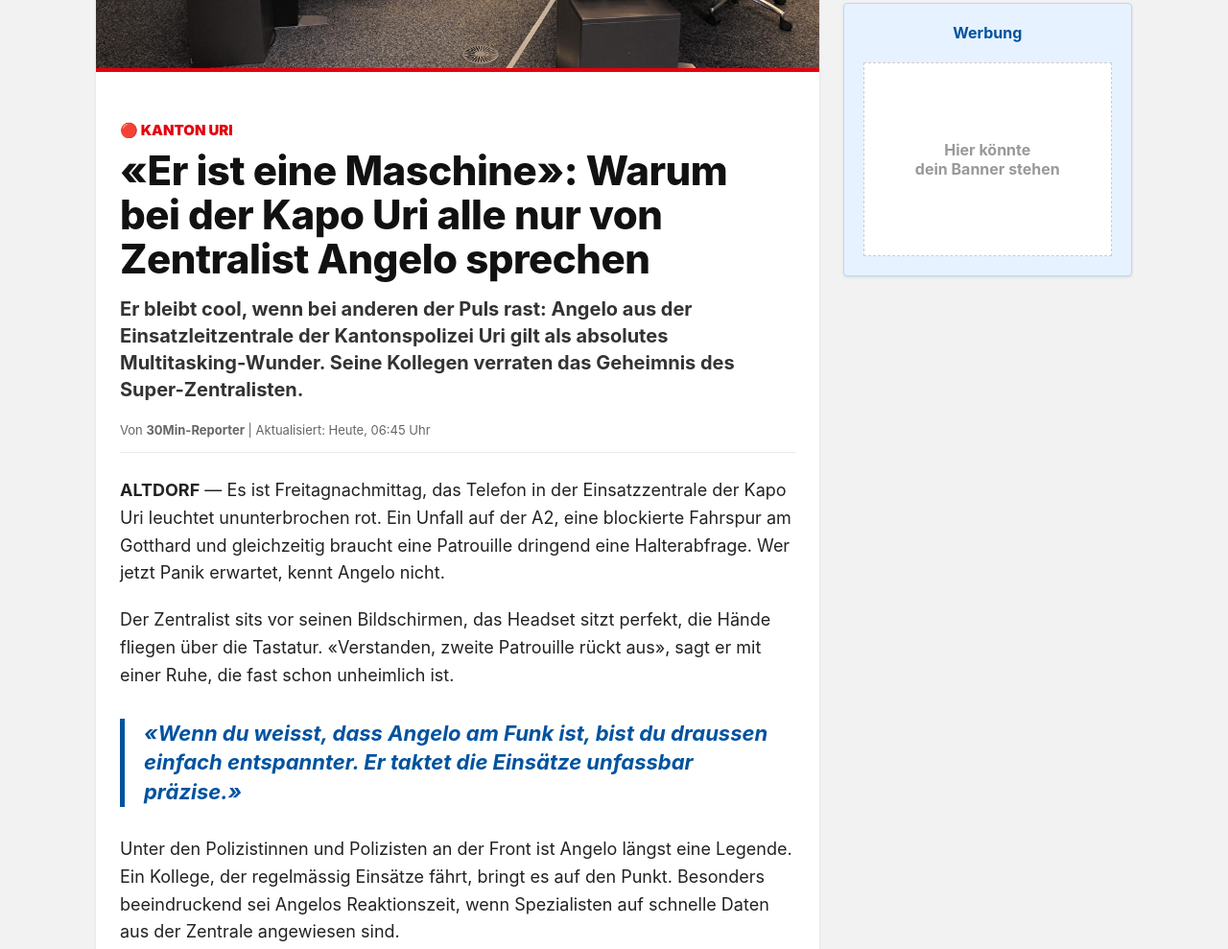
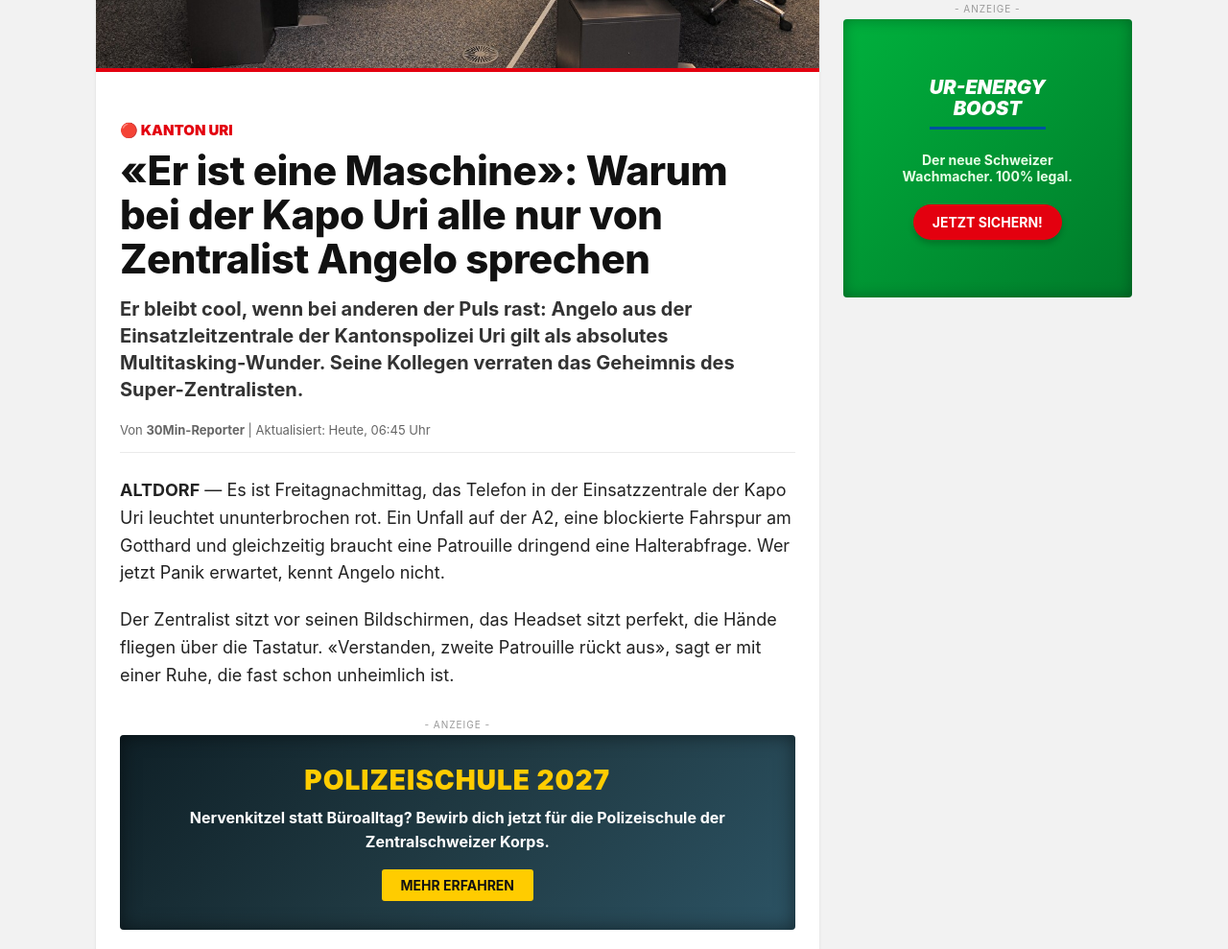
Before and after one commit to remosmiles/NEWs, a plain HTML site: page index.html in a window 1280 px wide. Shown: the part 512-1501 px from the top of the page at 96% size. Drawn offline with Linux system fonts and the light colour scheme.

Commit message:
Add advertisement styles and update content
Added advertisement styles and updated content in index.html.

```diff
--- a/index.html
+++ b/index.html
@@ -13,7 +13,7 @@
             color: #111;
         }
         header {
-            background-color: #00529F; /* 20min blue style */
+            background-color: #00529F;
             color: white;
             padding: 10px 20px;
             display: flex;
@@ -27,7 +27,7 @@
         .logo {
             font-size: 28px;
             font-weight: 900;
-            background: #E3000F; /* Red logo background */
+            background: #E3000F;
             padding: 4px 12px;
             border-radius: 3px;
             color: white;
@@ -126,6 +126,43 @@
             line-height: 1.4;
         }
 
+        /* --- STYLES FÜR DIE WERBEBANNER --- */
+        .ad-container { margin: 30px 0; text-align: center; }
+        .ad-label { font-size: 10px; color: #999; text-transform: uppercase; margin-bottom: 5px; letter-spacing: 1px; display: block; text-align: center; }
+
+        .ad-banner-horizontal {
+            background: linear-gradient(135deg, #0f2027, #203a43, #2c5364);
+            color: white;
+            padding: 30px 20px;
+            border-radius: 4px;
+            text-decoration: none;
+            display: block;
+            box-shadow: inset 0 0 20px rgba(0,0,0,0.5);
+            cursor: pointer;
+        }
+        .ad-banner-horizontal h2 { margin: 0 0 10px 0; font-size: 28px; font-weight: 900; letter-spacing: 1px; color: #FFCC00; }
+        .ad-banner-horizontal p { margin: 0; font-size: 16px; font-weight: bold; color: #fff; }
+        .ad-banner-horizontal .btn-fake { display: inline-block; margin-top: 15px; padding: 8px 20px; background: #FFCC00; color: #111; font-weight: bold; border-radius: 3px; font-size: 14px; text-transform: uppercase; }
+
+        .ad-banner-sidebar {
+            background: linear-gradient(135deg, #00B13D, #007A2A);
+            color: white;
+            height: 250px;
+            display: flex;
+            flex-direction: column;
+            justify-content: center;
+            align-items: center;
+            border-radius: 4px;
+            cursor: pointer;
+            text-align: center;
+            padding: 20px;
+            box-shadow: inset 0 0 15px rgba(0,0,0,0.3);
+        }
+        .ad-banner-sidebar h3 { font-size: 32px; margin: 0 0 10px 0; font-weight: 900; line-height: 1.1; color: #fff; border: none; padding: 0; font-style: italic; }
+        .ad-banner-sidebar p { font-size: 14px; margin-bottom: 20px; color: #e6ffe6; font-weight: bold; line-height: 1.2; }
+        .ad-banner-sidebar .btn-fake { background: #E3000F; color: white; padding: 10px 20px; font-weight: bold; border-radius: 20px; font-size: 14px; text-transform: uppercase; box-shadow: 0 4px 6px rgba(0,0,0,0.2); }
+        /* ---------------------------------- */
+
         .sidebar h3 {
             border-bottom: 3px solid #00529F;
             padding-bottom: 8px;
@@ -183,7 +220,7 @@
         @media (max-width: 768px) {
             .container { flex-direction: column; }
             h1 { font-size: 32px; }
-            .nav { display: none; } /* hide nav on small screens for simplicity */
+            .nav { display: none; }
         }
     </style>
 </head>
@@ -214,7 +251,16 @@
 
                 <p><strong>ALTDORF</strong> — Es ist Freitagnachmittag, das Telefon in der Einsatzzentrale der Kapo Uri leuchtet ununterbrochen rot. Ein Unfall auf der A2, eine blockierte Fahrspur am Gotthard und gleichzeitig braucht eine Patrouille dringend eine Halterabfrage. Wer jetzt Panik erwartet, kennt Angelo nicht.</p>
 
-                <p>Der Zentralist sits vor seinen Bildschirmen, das Headset sitzt perfekt, die Hände fliegen über die Tastatur. «Verstanden, zweite Patrouille rückt aus», sagt er mit einer Ruhe, die fast schon unheimlich ist.</p>
+                <p>Der Zentralist sitzt vor seinen Bildschirmen, das Headset sitzt perfekt, die Hände fliegen über die Tastatur. «Verstanden, zweite Patrouille rückt aus», sagt er mit einer Ruhe, die fast schon unheimlich ist.</p>
+
+                <div class="ad-container">
+                    <span class="ad-label">- Anzeige -</span>
+                    <div class="ad-banner-horizontal">
+                        <h2>POLIZEISCHULE 2027</h2>
+                        <p>Nervenkitzel statt Büroalltag? Bewirb dich jetzt für die Polizeischule der Zentralschweizer Korps.</p>
+                        <div class="btn-fake">Mehr erfahren</div>
+                    </div>
+                </div>
 
                 <div class="quote">«Wenn du weisst, dass Angelo am Funk ist, bist du draussen einfach entspannter. Er taktet die Einsätze unfassbar präzise.»</div>
 
@@ -259,10 +305,12 @@
                 </div>
             </div>
 
-            <div class="sidebar-box" style="background: #e6f2ff; border: 1px solid #b3d9ff; text-align: center;">
-                <h4 style="color: #00529F; margin-top: 0;">Werbung</h4>
-                <div style="height: 200px; background: white; display: flex; align-items: center; justify-content: center; font-weight: bold; color: #999; border: 1px dashed #ccc;">
-                    Hier könnte<br>dein Banner stehen
+            <div class="sidebar-box" style="padding: 0; background: transparent; box-shadow: none;">
+                <span class="ad-label">- Anzeige -</span>
+                <div class="ad-banner-sidebar">
+                    <h3>UR-ENERGY<br>BOOST</h3>
+                    <p>Der neue Schweizer<br>Wachmacher. 100% legal.</p>
+                    <div class="btn-fake">Jetzt sichern!</div>
                 </div>
             </div>
         </div>
```
